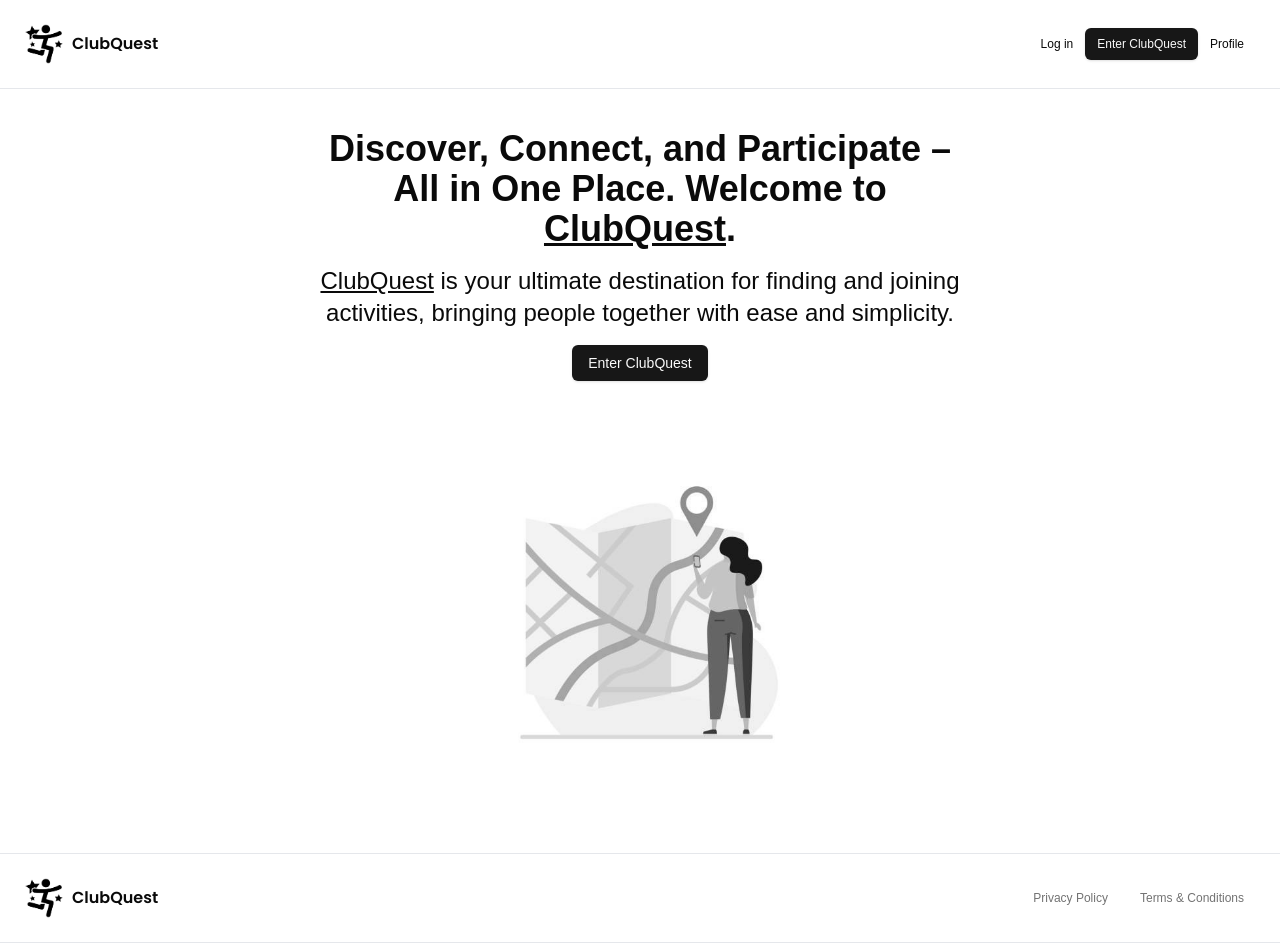
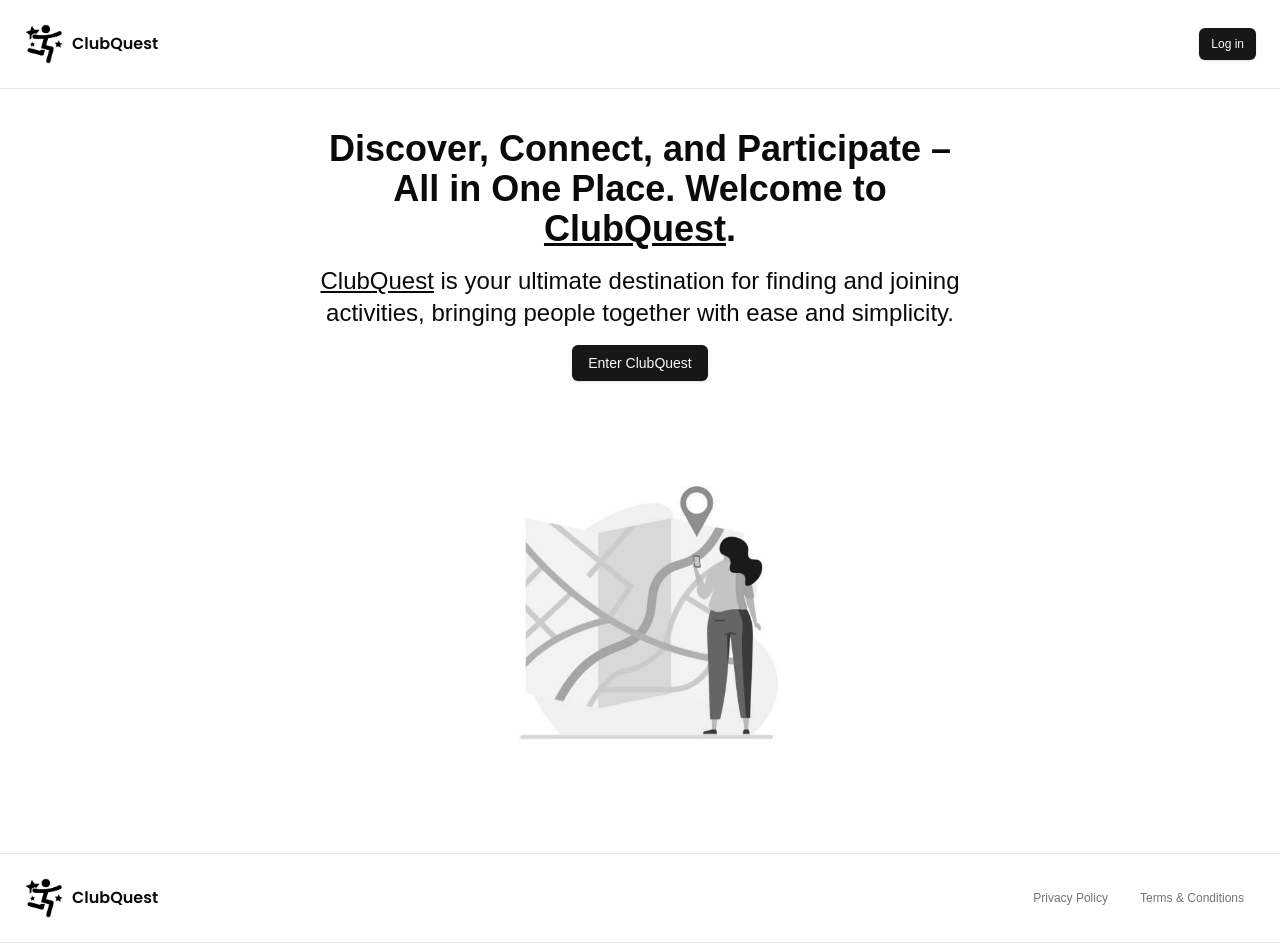
Before and after one commit to Khaliqo0324/Activity-Finder, a Next.js app in the folder activity_app/: page / in a window 1280 px wide. Built offline with nearby package versions, Linux system fonts and the light colour scheme.

Commit message:
Sligh UI changes

```diff
--- a/activity_app/src/app/(landing)/_components/navbar.tsx
+++ b/activity_app/src/app/(landing)/_components/navbar.tsx
@@ -10,21 +10,9 @@ export const Navbar = () => {
             <Logo />
             <div className="md:ml-auto md:justify-end justify-between w-full flex">
                 {/* Replace authentication checks with static buttons or links */}
-                <Button variant="ghost" size="sm" asChild>
+                <Button size="sm" asChild>
                     <Link href="/signin">
                         Log in
-                    </Link>
-                </Button>
-
-                <Button size="sm" asChild>
-                    <Link href="/base">
-                        Enter ClubQuest
-                    </Link>
-                </Button>
-
-                <Button variant="ghost" size="sm" asChild>
-                    <Link href="/profile">
-                        Profile
                     </Link>
                 </Button>
             </div>
--- a/activity_app/src/app/(main)/_components/PrimaryNav.tsx
+++ b/activity_app/src/app/(main)/_components/PrimaryNav.tsx
@@ -11,16 +11,6 @@ export const PrimaryNav = () => {
         <div className="flex items-center w-full p-6 bg-background z-50">
             <Logo />
             <div className="md:ml-auto md:justify-end w-full flex items-center space-x-4">
-
-                <Button variant="ghost" size="sm" asChild>
-                    <p>SOMETHING</p>
-                </Button>
-
-                <Button size="sm" asChild>
-                    <Link href="/">
-                    <p>Sign Out</p>
-                    </Link>
-                </Button>
                 <Button>
                 <Link href="/base2">
                     Add Event
```
